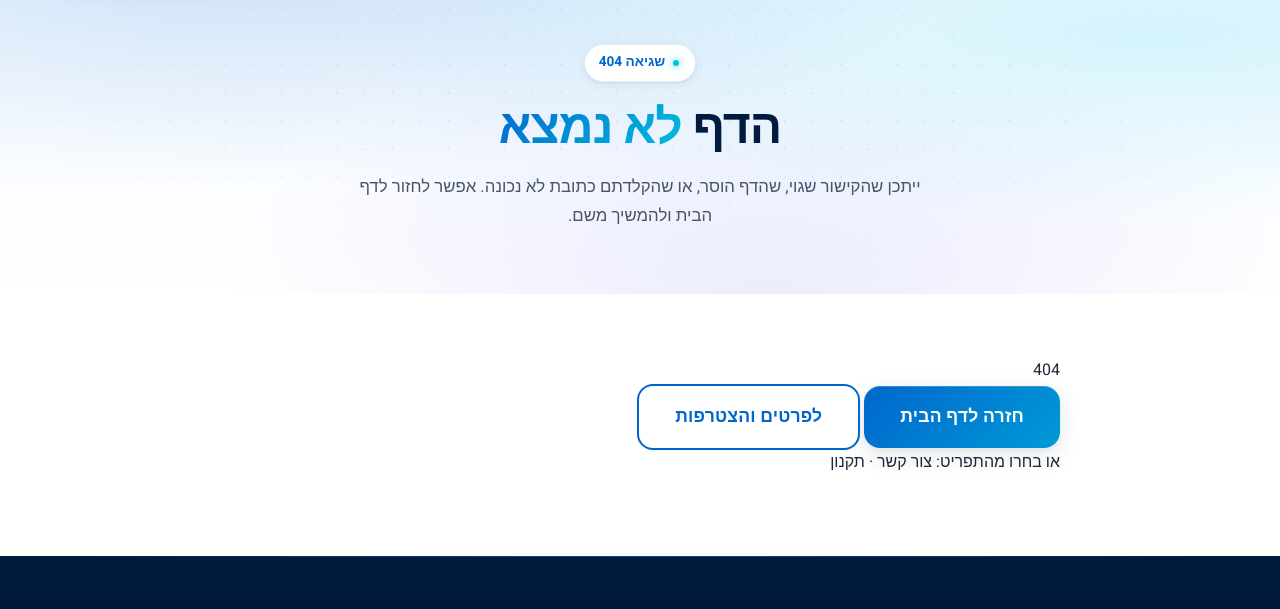
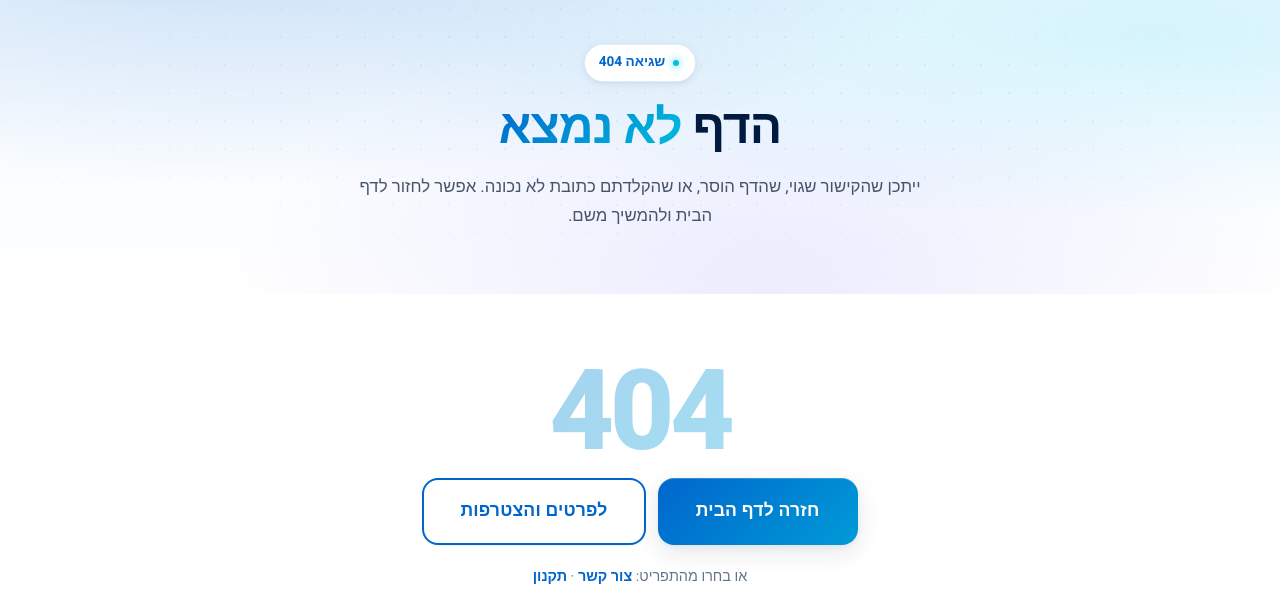
Before and after one commit to ngursellall-hue/pelephone-sale, a website: page 404.html in a window 1280 px wide. Shown: the part 76-685 px from the top of the page. Drawn offline with Linux system fonts and the light colour scheme.

Commit message:
Add 404 page styles.

```diff
--- a/css/main.css
+++ b/css/main.css
@@ -2275,6 +2275,51 @@ h1, h2, h3, h4 {
   padding: 64px 0 80px;
 }
 
+.error-404 {
+  text-align: center;
+  max-width: 520px;
+}
+
+.error-404__code {
+  font-size: clamp(4rem, 18vw, 7rem);
+  font-weight: 800;
+  line-height: 1;
+  letter-spacing: -0.04em;
+  background: var(--grad-primary);
+  -webkit-background-clip: text;
+  -webkit-text-fill-color: transparent;
+  background-clip: text;
+  opacity: 0.35;
+  margin-bottom: 8px;
+}
+
+.error-404__actions {
+  display: flex;
+  flex-wrap: wrap;
+  gap: 12px;
+  justify-content: center;
+  margin-bottom: 20px;
+}
+
+.error-404__actions .btn {
+  min-width: 200px;
+}
+
+.error-404__hint {
+  color: var(--gray-500);
+  font-size: 0.9rem;
+  line-height: 1.6;
+}
+
+.error-404__hint a {
+  color: var(--blue-primary);
+  font-weight: 600;
+}
+
+.error-404__hint a:hover {
+  color: var(--blue-dark);
+}
+
 .page-content .container {
   max-width: 880px;
 }
```
